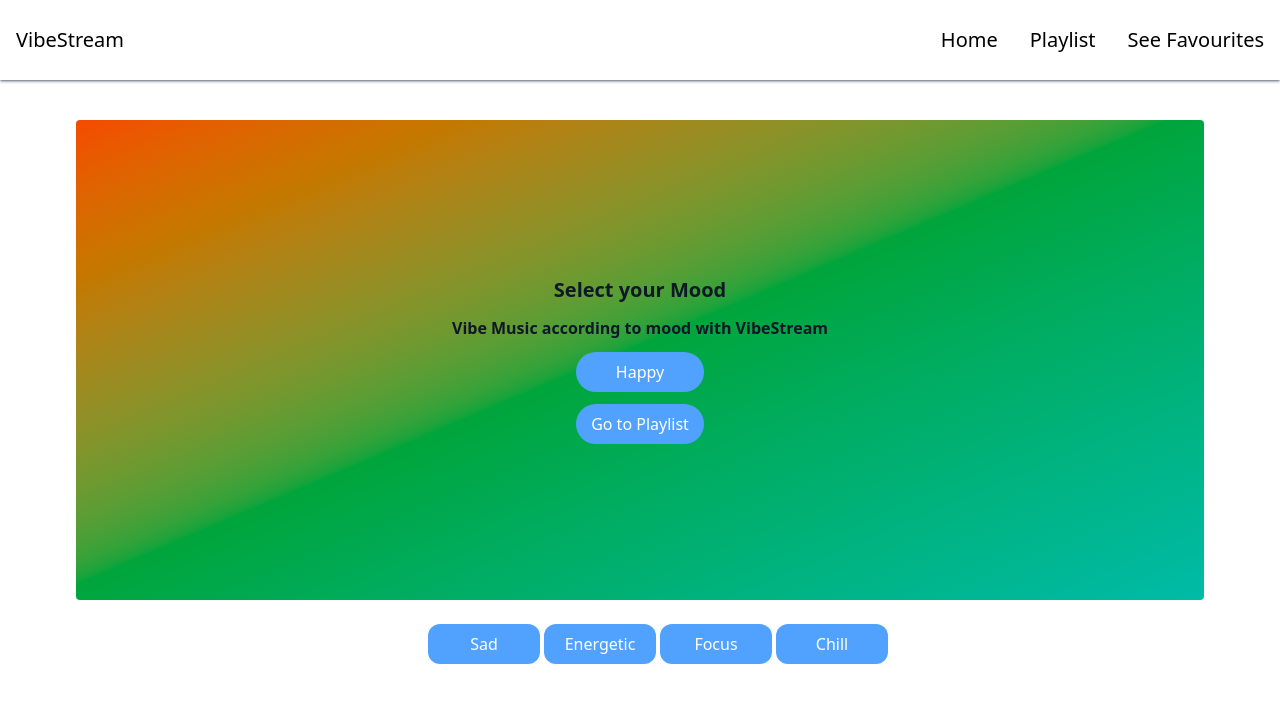
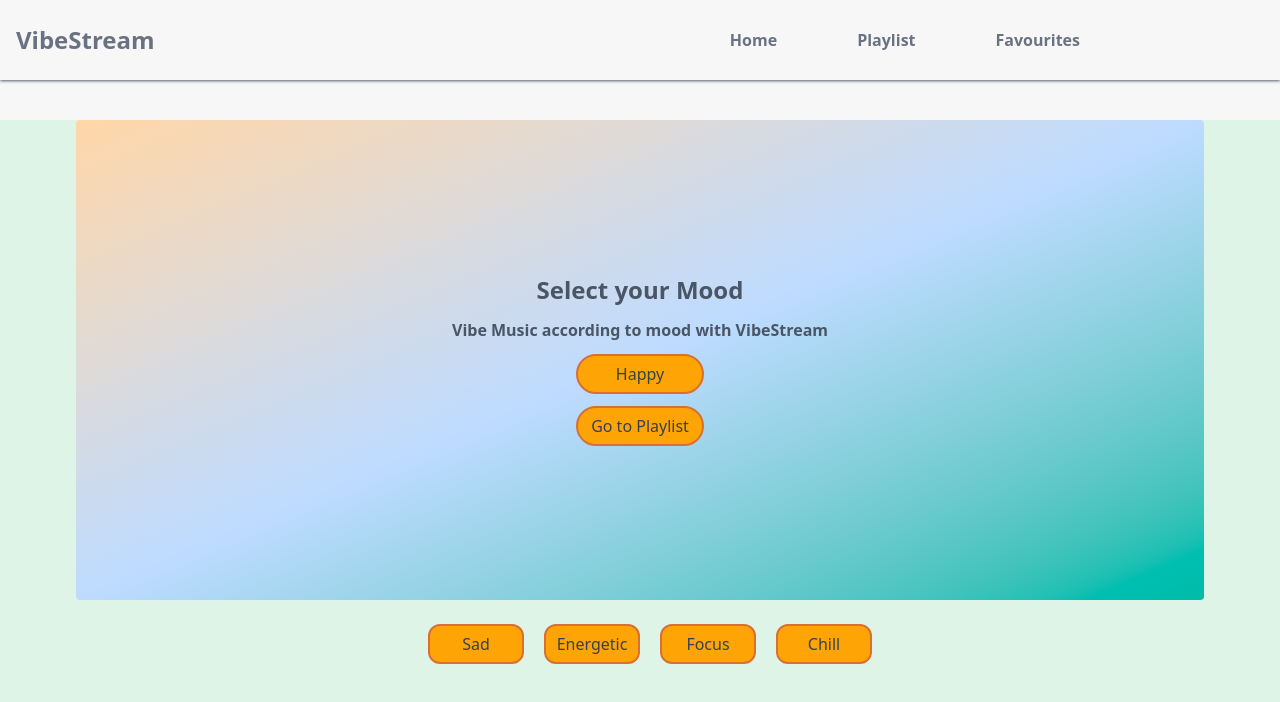
Before and after one commit to rushi-wagh/VibeStream, a React (Vite) app: page / in a window 1280 px wide. Shown: the top 702 px of the page. Built offline with nearby package versions, Linux system fonts and the light colour scheme.

Commit message:
changed ui

```diff
--- a/src/Components/Hero.jsx
+++ b/src/Components/Hero.jsx
@@ -11,18 +11,18 @@ const Hero = () => {
   };
 
   return (
-    <div className="min-h-screen bg-white px-4">
-      <div className="mt-10  ml-15 mr-15 rounded-sm min-h-[300px] bg-gradient-to-br md:h-120 from-orange-600 via-green-600 to-teal-500 flex flex-col items-center justify-center gap-3 p-6">
-        <h2 className="font-bold text-xl text-gray-900 text-center">
+    <div className="min-h-screen bg-[#DDF4E7] px-4">
+      <div className="mt-10  ml-15 mr-15 rounded-sm min-h-[300px] bg-gradient-to-br md:h-120 from-orange-200 via-blue-200 to-teal-500 flex flex-col items-center justify-center gap-3 p-6">
+        <h2 className="font-bold text-2xl text-gray-600 text-center">
           Select your Mood
         </h2>
-        <p className="font-bold text-gray-900  text-center">
+        <p className="font-bold text-gray-600  text-center">
           Vibe Music according to mood with VibeStream
         </p>
-        <button className="rounded-full bg-blue-400 h-10 w-32 text-white">
+        <button className="rounded-full  bg-[#FEA405] h-10 w-32 text-gray-700 border-2 border-[#D96F32] hover:border-[#568F87] hover:shadow-lg hover:scale-105">
           {currentMood}
         </button>
-        <button className="rounded-full bg-blue-400 h-10 w-32 text-white" onClick={NavigateToPlaylist}>
+        <button className="rounded-full bg-[#FEA405]  h-10 w-32 text-gray-700 border-2 border-[#D96F32] hover:border-[#568F87] hover:shadow-lg hover:scale-105" onClick={NavigateToPlaylist}>
           Go to Playlist
         </button>
       </div>
@@ -31,7 +31,7 @@ const Hero = () => {
         {moods.map((mood, index) => (
           <button
             key={index}
-            className="rounded-xl ml-3 bg-blue-400 h-10 w-28 text-white hover:bg-blue-500 transition-colors"
+            className="rounded-xl ml-3  bg-[#FEA405] h-10 w-24 text-gray-700 border-2 border-[#D96F32] hover:bg-[#D96F32] transition-colors hover:border-[#568F87] hover:shadow-lg hover:scale-105"
             onClick={() => {
               setCurrentMood(mood);
             }}
--- a/src/Components/NavBar.jsx
+++ b/src/Components/NavBar.jsx
@@ -8,18 +8,18 @@ const NavBar = () => {
    <div>
   <div
     id="nav"
-    className="flex flex-col md:flex-row items-center justify-between text-xl h-auto md:h-20 shadow-sm shadow-gray-500 px-4 py-3"
+    className="flex  bg-[#F7F7F7] flex-col md:flex-row items-center justify-between font-bold h-auto md:h-20 shadow-sm text-gray-500 shadow-gray-500 px-4 py-3"
   >
     <div id="left" className="mb-2 md:mb-0">
-      <Link to="/">VibeStream</Link>
+      <Link to="/" className='text-2xl'>VibeStream</Link>
     </div>
     <div
       id="right"
-      className="flex flex-col md:flex-row gap-4 md:gap-8 items-center"
+      className="flex flex-col md:flex-row gap-4 md:gap-8 items-center mr-40 "
     >
-      <Link to="/">Home</Link>
-      <Link to="/playlist">Playlist</Link>
-      <Link to="/fav">See Favourites</Link>
+      <Link to="/" className='p-6'>Home</Link>
+      <Link to="/playlist" className='p-6'>Playlist</Link>
+      <Link to="/fav" className='p-6'> Favourites</Link>
     </div>
   </div>
 </div>
--- a/src/Pages/Playlist.jsx
+++ b/src/Pages/Playlist.jsx
@@ -36,7 +36,7 @@ const Playlist = () => {
     console.log(SongInfo);
   }, [SongInfo]);
 
-  if (Loading) return <p className="font-semibold">Loading...</p>;
+  if (Loading) return <div className="bg-[#F7F7F7]"> <p className="font-semibold text-gray-800">Loading...</p> </div>;
   if (error) return <p>Error: {error}</p>;
 
   return (
--- a/src/index.css
+++ b/src/index.css
@@ -1 +1,4 @@
 @import "tailwindcss";
+body{
+    background-color: #F7F7F7;
+}
```
